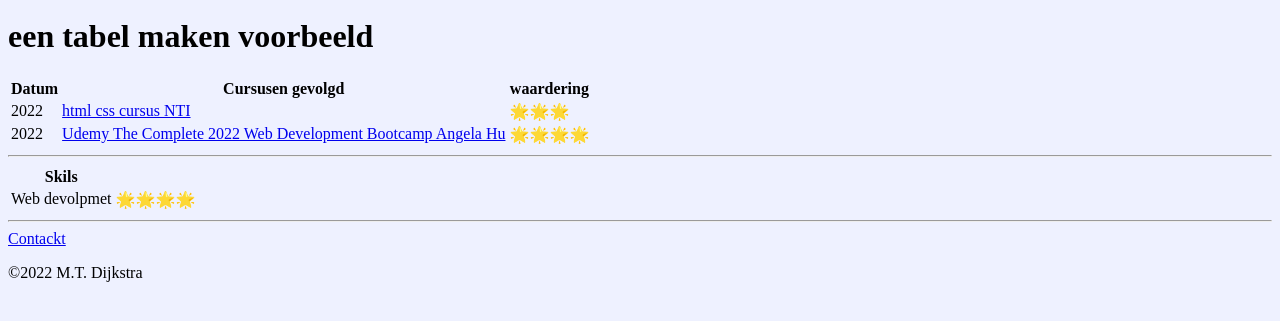
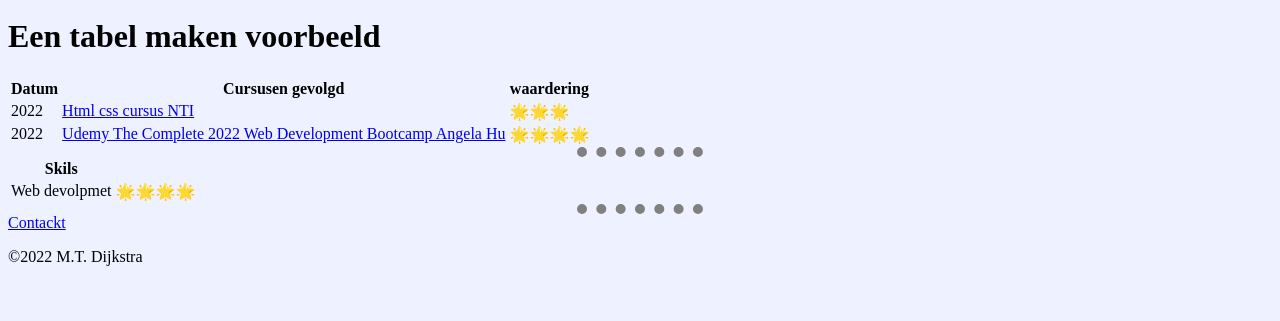
Before and after one commit to MathieuDijkstra/CV, a plain HTML site: page index.html in a window 1280 px wide. Shown: the part 107-428 px from the top of the page. Drawn offline with Linux system fonts and the light colour scheme.

Commit message:
begin css styling met hr rule via internal css!
css styling binnen html en  hr veranderen

```diff
--- a/index.html
+++ b/index.html
@@ -67,7 +67,7 @@
 -->
     <title>&copy; &#128293; Mathieu Persoonlijke pagina &#129669; student nr: 995429090 &#128293;&copy;</title>
 
-    <!--
+<!--
     met de <style></style> tag kun je css invoeren op de pagina later leer je hoe je dit kunt doen door middel van
     <link rel="stylesheet" type="text/css" href="css1.css"> via een bestand!!!! maar eerst zo
 -->
@@ -75,6 +75,29 @@
  body {
     background-color: #EEF1FF;
  }
+ hr {
+
+/*
+    alles zijn boxes in html om een box smaller te maken kun je de breete op 10% zetten
+*/
+     /* width:10%; margin-left: 45%;margin-right: 45%; */
+    width:10%;
+/*
+    de margine is de buitenste rand van de afstand tussen 2 elementen (2 boxen!!)
+    dan komt de border dit is de rand
+    dan is er padding , dit is de tussen ruimte tussen de border (zichtbare rand als je die wilt en de text)
+    en dan heb je de content zie link:
+    https://www.educba.com/css-padding/
+*/
+
+    margin-top: 0px; margin-bottom: 0px;
+    border-style: none;
+    border-top: dotted;
+
+    border-color: grey;
+    border-width: 10px;
+}
+
 
 </style>
     <!--
@@ -137,7 +160,7 @@
     ZIE FILM YOUTUBE: The most common HTML mistake that I see
     https://www.youtube.com/watch?v=NexL5_Vdoq8
  -->
-    <h1>een tabel maken voorbeeld</h1>
+    <h1>Een tabel maken voorbeeld</h1>
     <!--
     met <table></table> maak je een tabel
 -->
@@ -162,12 +185,12 @@
         <tbody>
             <tr>
                 <td>2022</td>
-                <td><a target="_blank" href="https://www.nti.nl/beroepsopleidingen/ict-opleidingen/vakopleiding-webdesigner/">html css cursus NTI</a></td>
+                <td><a target="_blank" href="https://www.nti.nl/beroepsopleidingen/ict-opleidingen/vakopleiding-webdesigner/">Html css cursus NTI</a></td>
                 <td>&#127775;&#127775;&#127775;</td>
             </tr>
             <tr>
                 <td>2022</td>
-                <td><a target="_blank" href="https://www.udemy.com/course/the-complete-web-development-bootcamp/?src=sac&kw=the+complete+web">  Udemy The Complete 2022 Web Development Bootcamp Angela Hu</a> </td>
+                <td><a target="_blank" href="https://www.udemy.com/course/the-complete-web-development-bootcamp/?src=sac&kw=the+complete+web">Udemy The Complete 2022 Web Development Bootcamp Angela Hu</a> </td>
                 <td>&#127775;&#127775;&#127775;&#127775;</td>
             </tr>
         </tbody>
```
